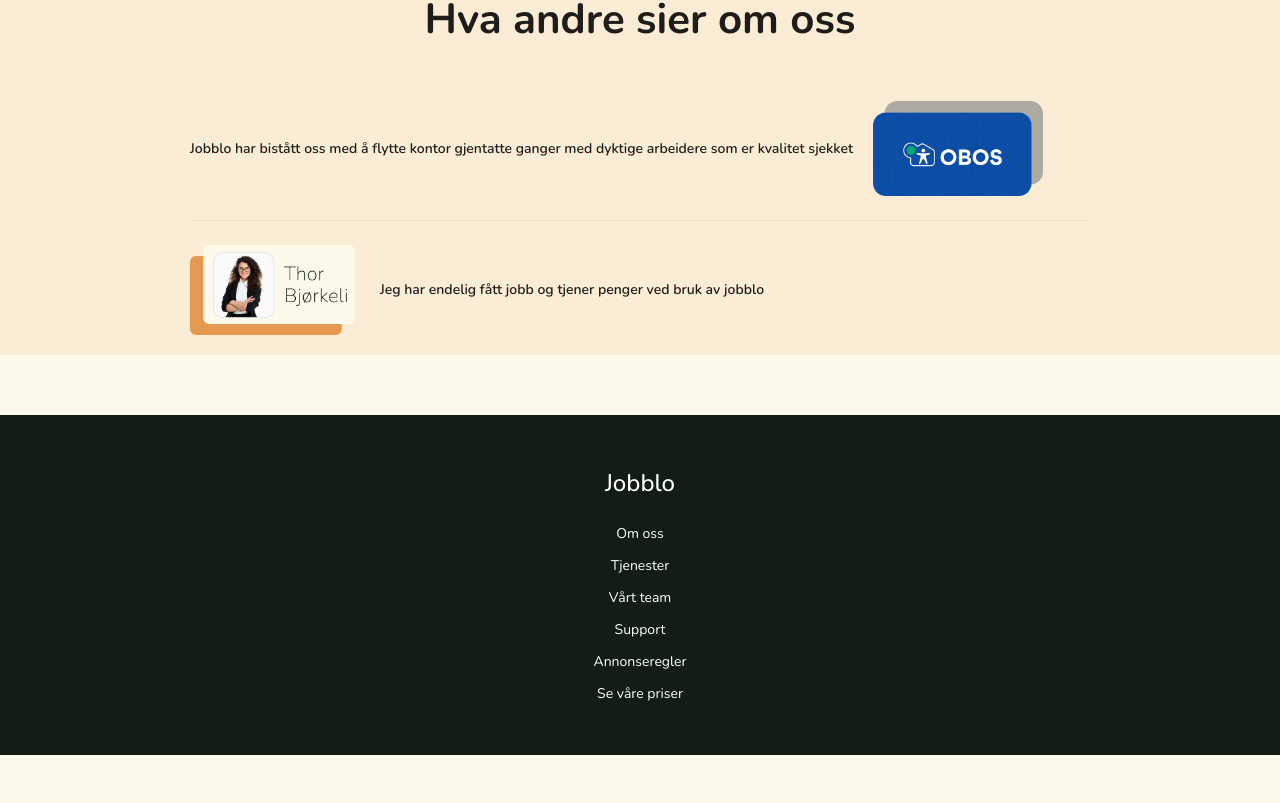
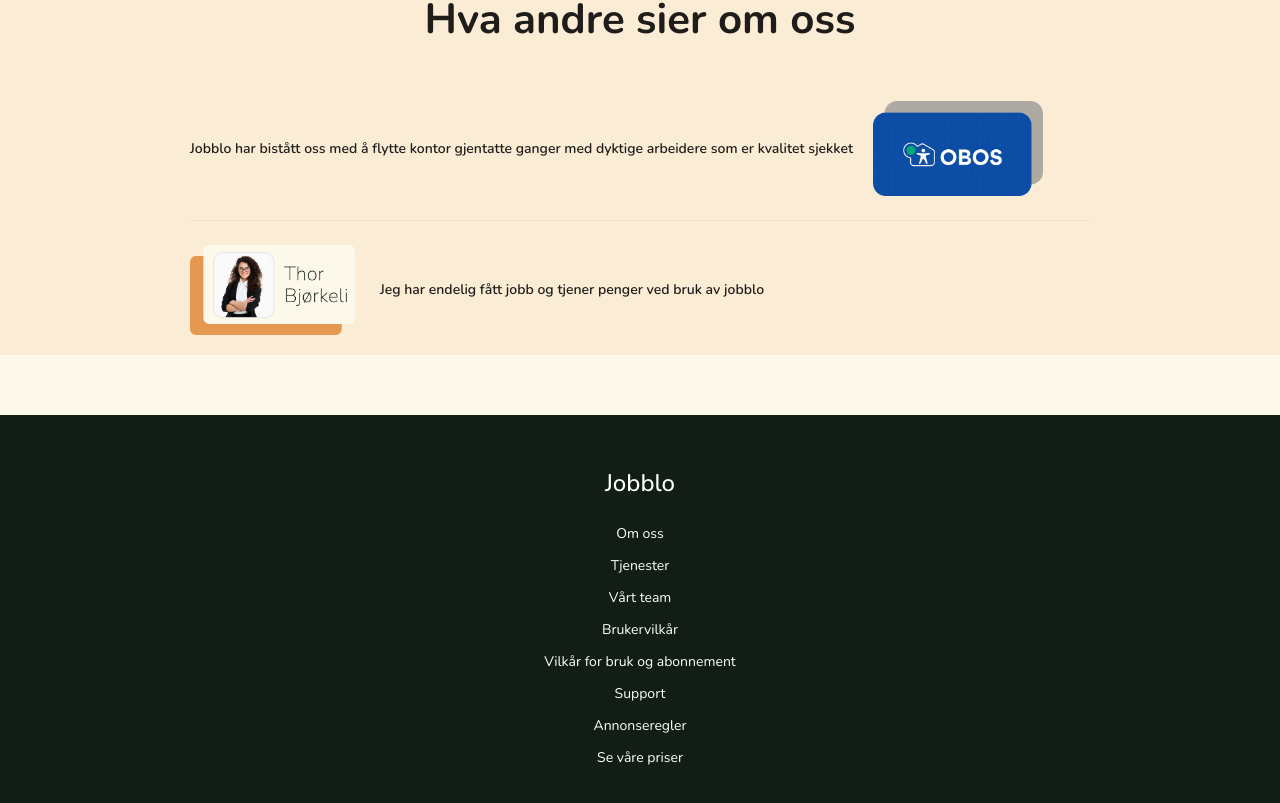
Before and after one commit to abdi4312/jobblo, a React (Vite) app in the folder frontend/: page / in a window 1280 px wide. Shown: the part 2252-3055 px from the top of the page. Before the commit the page ends 3007 px from the top, so only its background shows below. Built offline with nearby package versions, Linux system fonts and the light colour scheme; no server answers.

Commit message:
feat(footer): add terms and conditions links to footer
Add new routes and footer links for user terms and sale subscription terms pages to improve legal compliance and user accessibility

```diff
--- a/frontend/src/components/layout/footer/Footer.tsx
+++ b/frontend/src/components/layout/footer/Footer.tsx
@@ -13,6 +13,8 @@ export default function Footer() {
         <Link to="/om-oss">Om oss</Link>
         <Link to="/tjenester">Tjenester</Link>
         <Link to="/team">Vårt team</Link>
+        <Link to="/user-term">Brukervilkår</Link>
+        <Link to="/sale-subscription-terms">Vilkår for bruk og abonnement</Link>
         <Link to="/support">Support</Link>
         <Link to="/annonseregler">Annonseregler</Link>
         <a onClick={() => setIsPricingModalOpen(true)} style={{ cursor: 'pointer' }}>Se våre priser</a>
```
Also changed, not shown: frontend/src/routing/Routes.tsx (+11 -2 lines).
